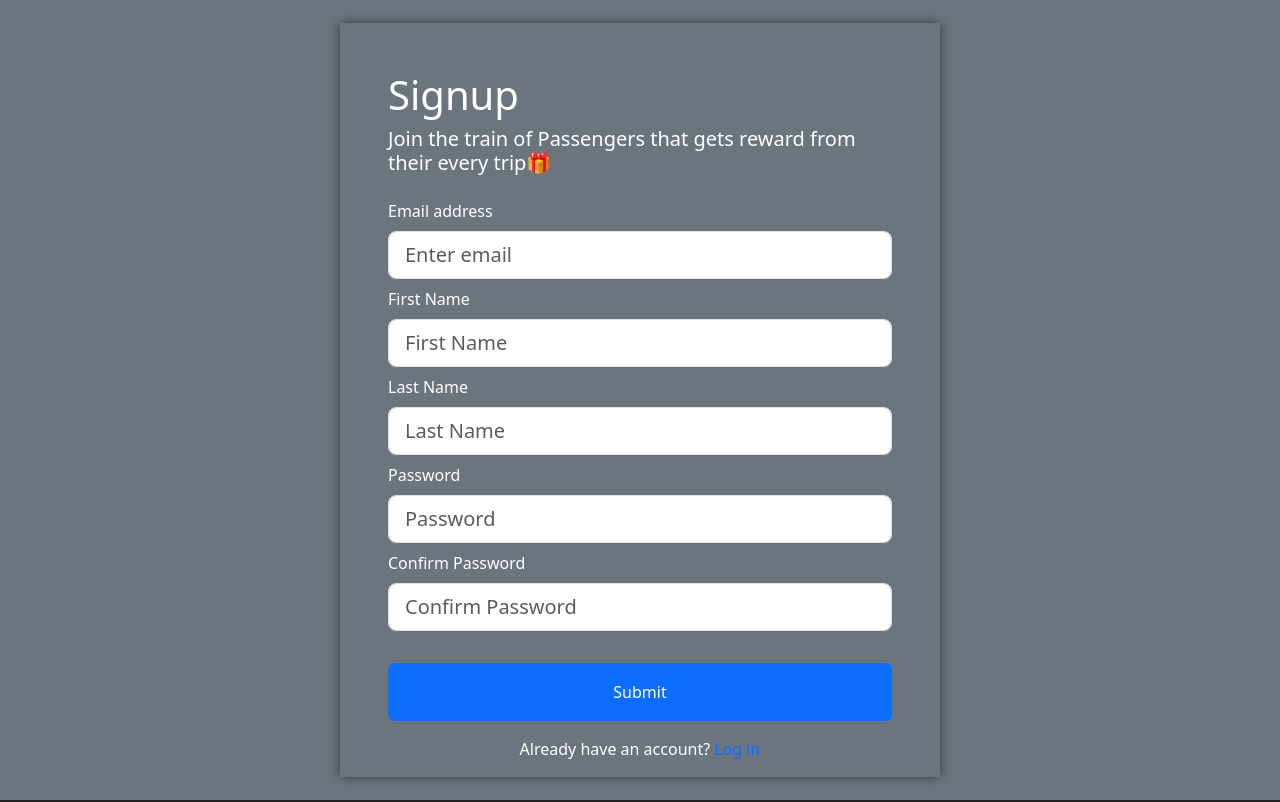
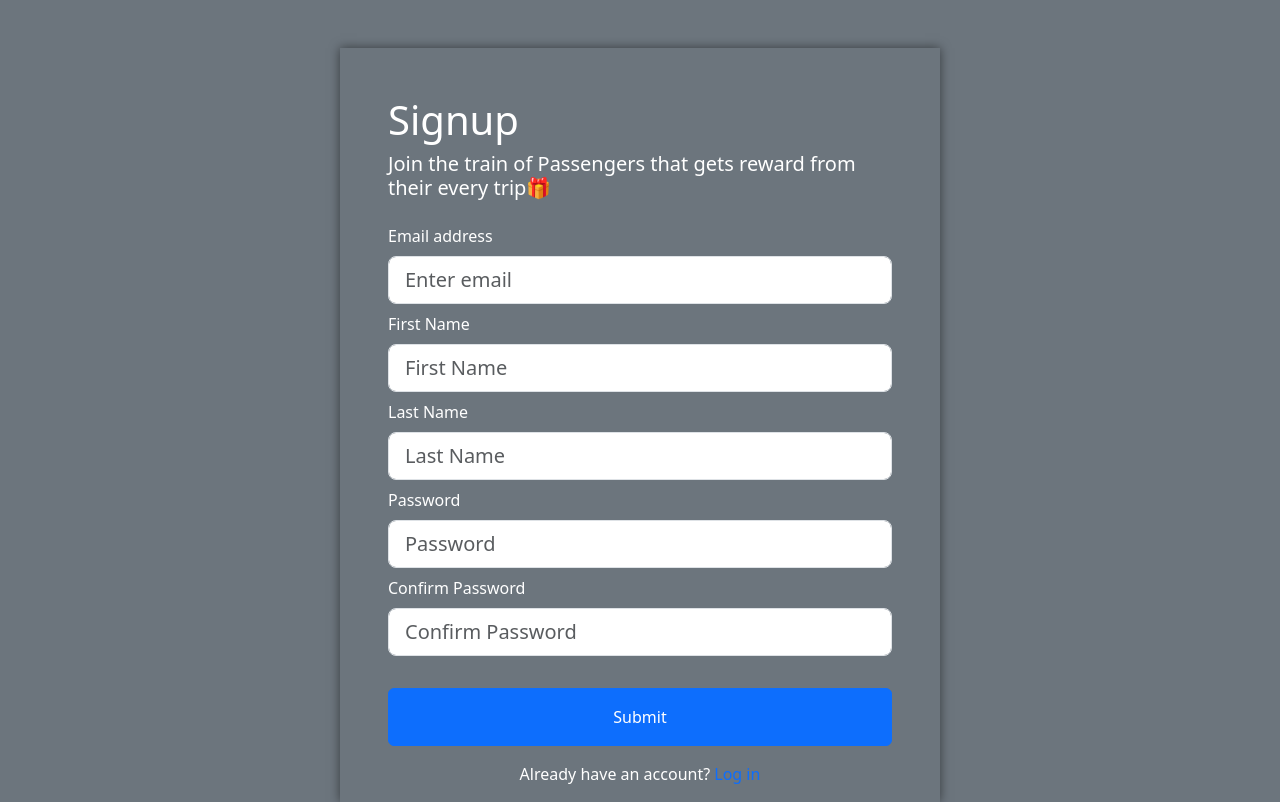
Before and after one commit to Omolounnu-Oluwafemi/Passenger-reward-Clientside, a React (Vite) app: page / in a window 1280 px wide. Built offline with nearby package versions, Linux system fonts and the light colour scheme.

Commit message:
updated signup page

```diff
--- a/src/pages/Signup.jsx
+++ b/src/pages/Signup.jsx
@@ -64,8 +64,8 @@ const handleSubmit = async (e) => {
             body={errors ? errors : "You have successfully signed up! You will now be redirected to the login page."}
             hasBackButton={!!errors}
         />
-        <Container fluid className="d-flex align-items-center justify-content-center bg-secondary text-white" style={{ minHeight: "100vh" }}>
-            <div className="w-100 form-shadow px-5 py-0 pt-5" style={{ maxWidth: "600px" }}>
+        <Container fluid className="d-flex align-items-center justify-content-center bg-secondary text-white " style={{ minHeight: "100vh" }}>
+            <div className="w-100 form-shadow px-5 py-0 pt-5 mt-5" style={{ maxWidth: "600px" }}>
                 <h1>Signup</h1>
                 <h5>Join the train of Passengers that gets reward from their every trip🎁</h5>
                 <Form onSubmit={handleSubmit} className='mt-4'>
```
